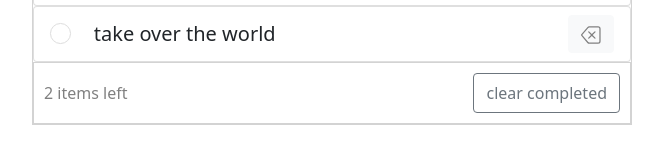
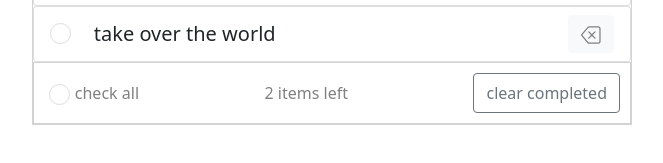
Before and after one commit to jullite/vue-todo, a Vue app: page / in a window 1280 px wide. Shown: the part 170-333 px from the top of the page, without its empty margins (308-971 px from the left). Built offline with nearby package versions, Linux system fonts and the light colour scheme.

Commit message:
feat: added check all feature

```diff
--- a/src/components/Todo.vue
+++ b/src/components/Todo.vue
@@ -23,7 +23,7 @@
             />
             <!-- 还是建议加上在 class 上加 ‘’ vscode 把它渲染成变量了，虽然不影响结果，但很影响阅读 -->
             <span
-              :class="['todo-text', { 'compeleted': todo.completed }]"
+              :class="['todo-text', { compeleted: todo.completed }]"
               @dblclick="editTodo(todo)"
               >{{ todo.title }}</span
             >
@@ -50,6 +50,14 @@
       </b-list-group>
     </section>
     <footer>
+      <label for="checkAll">
+        <input
+          type="checkbox"
+          class="checkbox-round check-all"
+          :checked="allCompleted"
+          @change="checkAllTodos"
+        />check all
+      </label>
       <span>{{ leftTodos }} items left</span>
       <b-button variant="outline-secondary" @click="clearCompleted"
         >clear completed</b-button
@@ -110,13 +118,12 @@ export default {
     },
     clearCompleted() {
       this.todos.forEach((todo, index) => {
-        console.log(this.todos)
+        console.log(this.todos);
         if (todo.completed) {
-          console.log(todo.title)
+          console.log(todo.title);
           this.removeTodo(index);
         }
-        console.log(this.todos)
-
+        console.log(this.todos);
       });
     },
     doneEdit(todo) {
@@ -131,12 +138,18 @@ export default {
       todo.title = this.beforeEditCache;
       todo.editing = false;
     },
+    checkAllTodos() {
+      this.todos.forEach((todo) => todo.completed = event.target.checked)
+    },
   },
   computed: {
     leftTodos() {
-      return this.todos.filter(todo => !todo.completed ).length;
+      return this.todos.filter((todo) => !todo.completed).length;
     },
-  }
+    allCompleted() {
+      return this.leftTodos == 0;
+    },
+  },
 };
 </script>
 
@@ -206,4 +219,7 @@ footer {
   padding: 10px;
   border: 1px solid lightgrey;
 }
+.check-all {
+  margin: 5px;
+}
 </style>
```
